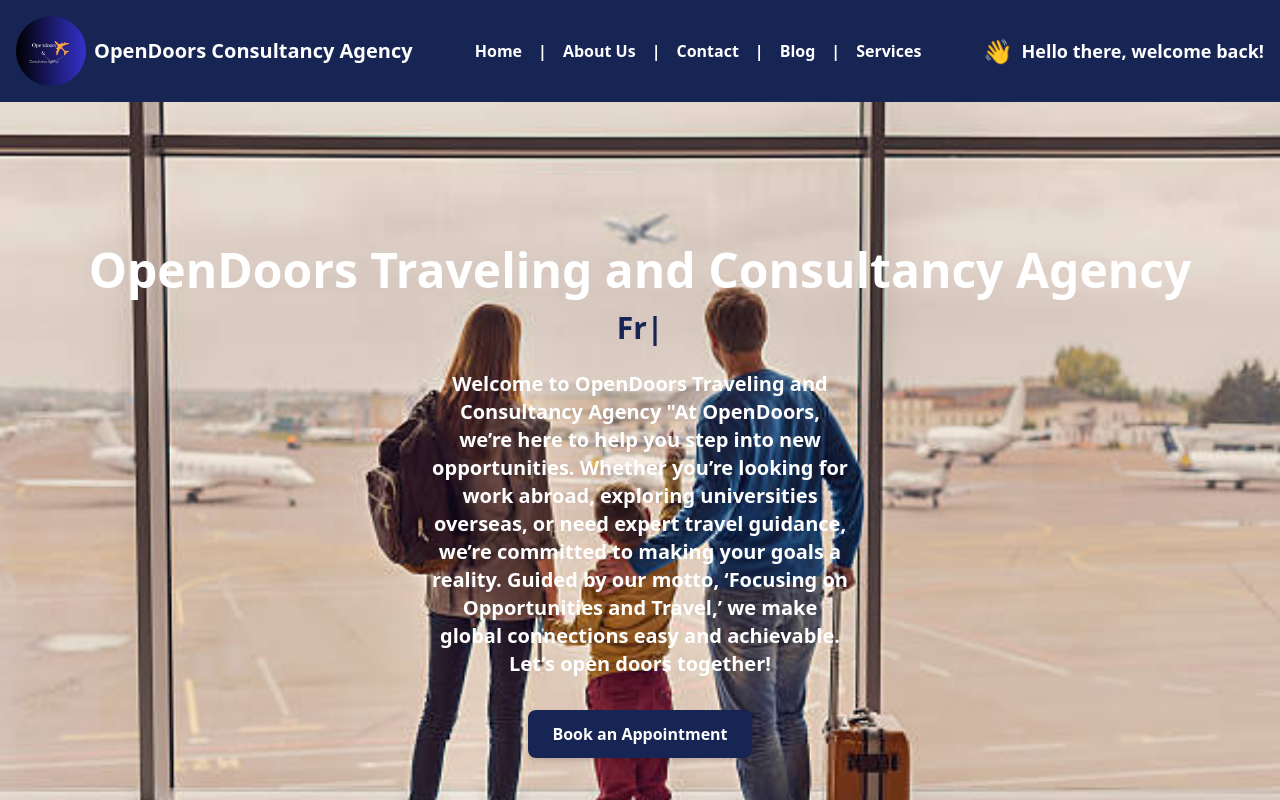
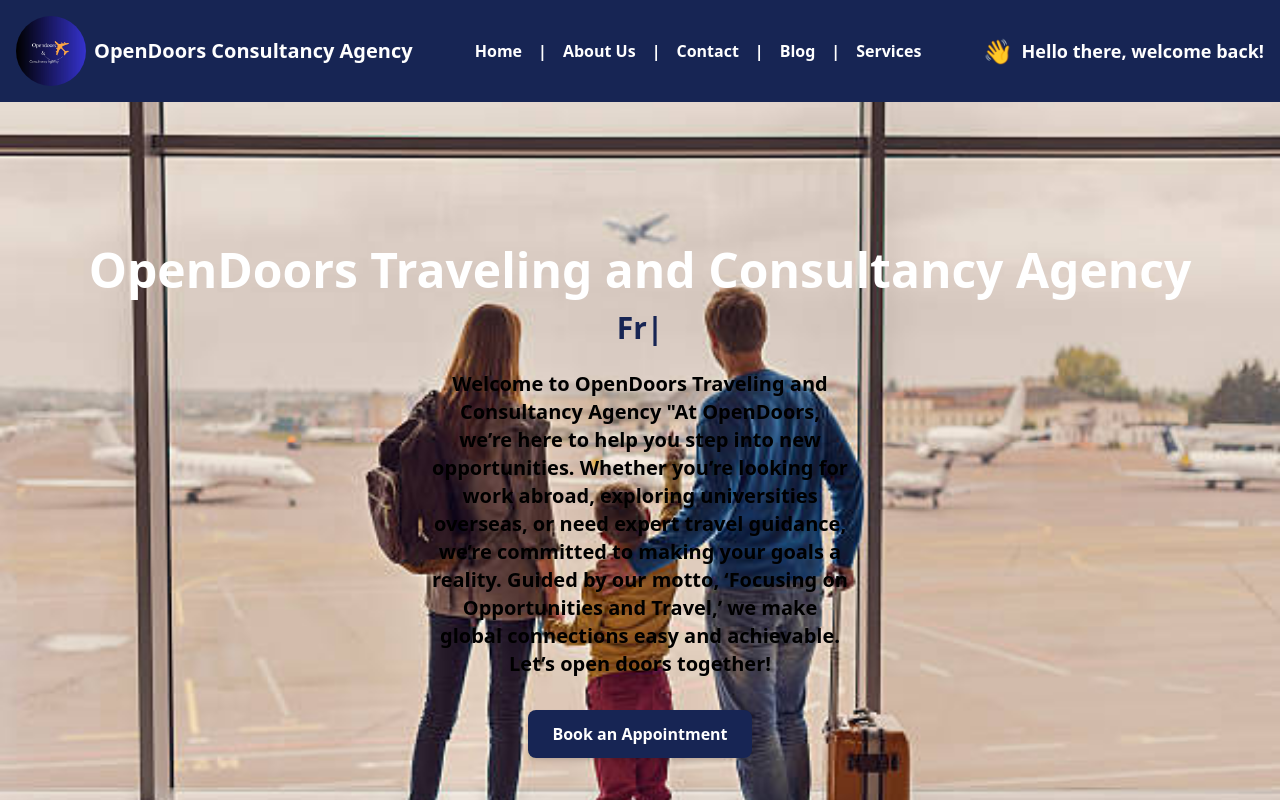
Before and after one commit to RUTHJEMELI/travelling, a React (Create React App) app: page / in a window 1280 px wide. Shown: the top 800 px of the page. Built offline with nearby package versions, Linux system fonts and the light colour scheme.

Commit message:
change home text

```diff
--- a/src/pages/Home.jsx
+++ b/src/pages/Home.jsx
@@ -24,7 +24,7 @@ function HomePage() {
 				backSpeed={40}
 				loop
 			/>
-			<p className='text-lg md:text-xl font-semibold text-white mt-6 max-w-md text-center px-4'>
+			<p className='text-lg md:text-xl font-semibold text-black mt-6 max-w-md text-center px-4'>
 				Welcome to OpenDoors Traveling and Consultancy Agency "At OpenDoors,
 				we’re here to help you step into new opportunities. Whether you’re
 				looking for work abroad, exploring universities overseas, or need expert
```
